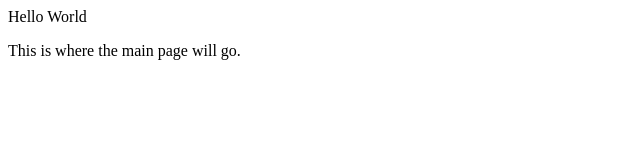
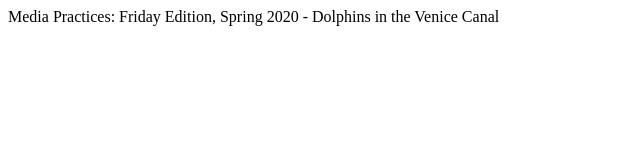
Before and after one commit to sidbranca/the-moving-image, a plain HTML site: page docs/index.html in a window 1280 px wide. Shown: the whole page, without its empty margins (0-640 px from the left). Drawn offline with Linux system fonts and the light colour scheme.

Commit message:
Update index.html

```diff
--- a/docs/index.html
+++ b/docs/index.html
@@ -1,9 +1,7 @@
 <html>
   <body>
   <p>
-  Hello World
-   </p>
-
-    This is where the main page will go.
+Media Practices: Friday Edition, Spring 2020 - Dolphins in the Venice Canal
+    </p>
   </body>
 </html>
```
